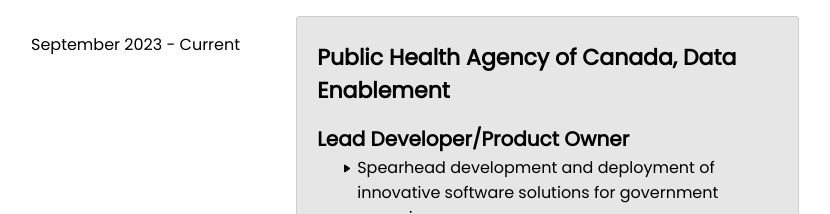
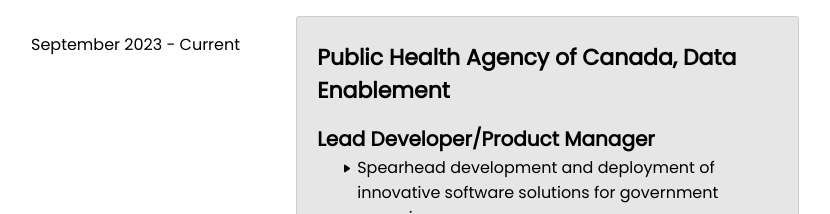
Before and after one commit to samiatoui/MyPortfolio, a React (Create React App) app: page / in a window 1280 px wide. Shown: the part 920-1134 px from the top of the page, without its empty margins (225-1055 px from the left). Built offline with nearby package versions, Linux system fonts and the light colour scheme; no server answers.

Commit message:
fixed title

```diff
--- a/src/components/Workexp.js
+++ b/src/components/Workexp.js
@@ -4,7 +4,7 @@ import Experience from './Experience'; // Import the Experience component
 export default function Workexp() {
   const workExperiences = [
     {
-      jobTitle: 'Lead Developer/Product Owner',
+      jobTitle: 'Lead Developer/Product Manager',
       company: 'Public Health Agency of Canada, Data Enablement',
       date: 'September 2023 - Current',
       responsibilities: [
```
